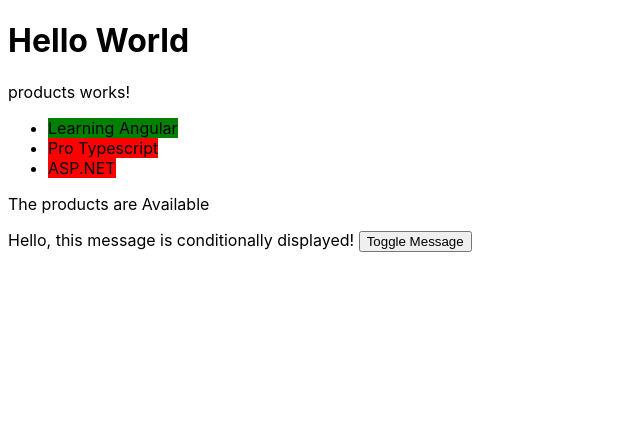
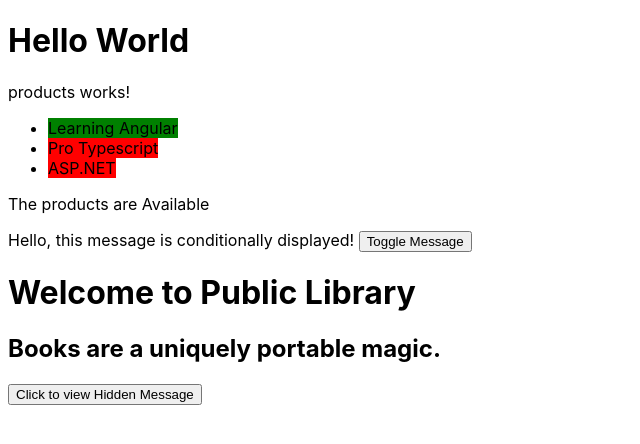
Before and after one commit to RanjaniJayapandian01/FAQ-Accordian, an Angular app in the folder AngularDemo_01/: page / in a window 1280 px wide. Shown: the top 444 px of the page, without its empty margins (0-640 px from the left). Built offline with nearby package versions, Linux system fonts and the light colour scheme.

Commit message:
Data Binding

```diff
--- a/AngularDemo_01/src/app/app.component.html
+++ b/AngularDemo_01/src/app/app.component.html
@@ -18,6 +18,7 @@
 <main class="main">
 <h1>{{title}}</h1>
 <app-products></app-products>
+<app-books></app-books>
 </main>
 
 <router-outlet />
--- a/AngularDemo_01/src/app/books/books.component.html
+++ b/AngularDemo_01/src/app/books/books.component.html
@@ -1,2 +1,6 @@
 <h1>Welcome to Public Library</h1>
 <h2>Books are a uniquely portable magic.</h2>
+<button (click) ="onClick()">Click to view Hidden Message</button>
+<div [hidden]="!display">
+<p>Display this content</p>
+</div>
--- a/AngularDemo_01/src/app/books/books.component.ts
+++ b/AngularDemo_01/src/app/books/books.component.ts
@@ -6,5 +6,9 @@ import { Component } from '@angular/core';
   styleUrl: './books.component.css'
 })
 export class BooksComponent {
-
-}
+    title : string = 'We have reached Book Component';
+    display : boolean = false;
+    onClick(){
+      this.display =true;
+    }
+  }
```
